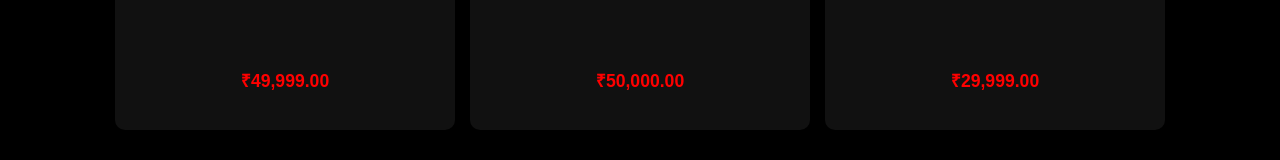
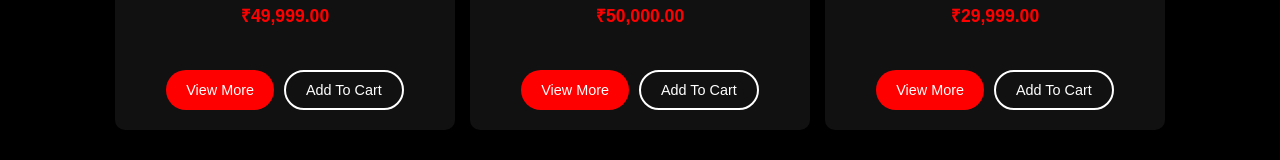
Before and after one commit to NeilSenEasow/playboxstore, a React (Vite) app: page /buy in a window 1280 px wide. Shown: the part 610-770 px from the top of the page. Built offline with nearby package versions, Linux system fonts and the light colour scheme.

Commit message:
Add cart button add, view more

```diff
--- a/src/components/Buy/Buy.jsx
+++ b/src/components/Buy/Buy.jsx
@@ -11,7 +11,7 @@ const buyItems = [
   { id: 3, name: 'Nintendo Switch', price: '₹29,999.00', image: SwitchImage },
 ];
 
-const Buy = () => {
+const Buy = ({ updateCartCount }) => {
   return (
     <div className="buy-container">
       <h1>Buy Page</h1>
@@ -21,6 +21,10 @@ const Buy = () => {
             <img src={item.image} alt={item.name} className="buy-item-image" />
             <h3>{item.name}</h3>
             <p>{item.price}</p>
+            <div className="product-buttons">
+              <button className="btn-primary">View More</button>
+              <button className="btn-secondary" onClick={() => updateCartCount(item)}>Add To Cart</button>
+            </div>
           </div>
         ))}
       </div>
--- a/src/components/Rent/Rent.jsx
+++ b/src/components/Rent/Rent.jsx
@@ -11,7 +11,7 @@ const rentItems = [
   { id: 3, name: 'Nintendo Switch', price: '₹29,999.00', image: SwitchImage },
 ];
 
-const Rent = () => {
+const Rent = ({ updateCartCount }) => {
   return (
     <div className="rent-container">
       <h1>Rent Page</h1>
@@ -21,6 +21,10 @@ const Rent = () => {
             <img src={item.image} alt={item.name} className="rent-item-image" />
             <h3>{item.name}</h3>
             <p>{item.price}</p>
+            <div className="product-buttons">
+              <button className="btn-primary">View More</button>
+              <button className="btn-secondary" onClick={() => updateCartCount(item)}>Add To Cart</button>
+            </div>
           </div>
         ))}
       </div>
--- a/src/components/Sell/Sell.jsx
+++ b/src/components/Sell/Sell.jsx
@@ -11,7 +11,7 @@ const sellItems = [
   { id: 3, name: 'Nintendo Switch', price: '₹29,999.00', image: SwitchImage },
 ];
 
-const Sell = () => {
+const Sell = ({ updateCartCount }) => {
   return (
     <div className="sell-container">
       <h1>Sell Page</h1>
@@ -21,6 +21,10 @@ const Sell = () => {
             <img src={item.image} alt={item.name} className="sell-item-image" />
             <h3>{item.name}</h3>
             <p>{item.price}</p>
+            <div className="product-buttons">
+              <button className="btn-primary">View More</button>
+              <button className="btn-secondary" onClick={() => updateCartCount(item)}>Add To Cart</button>
+            </div>
           </div>
         ))}
       </div>
```
